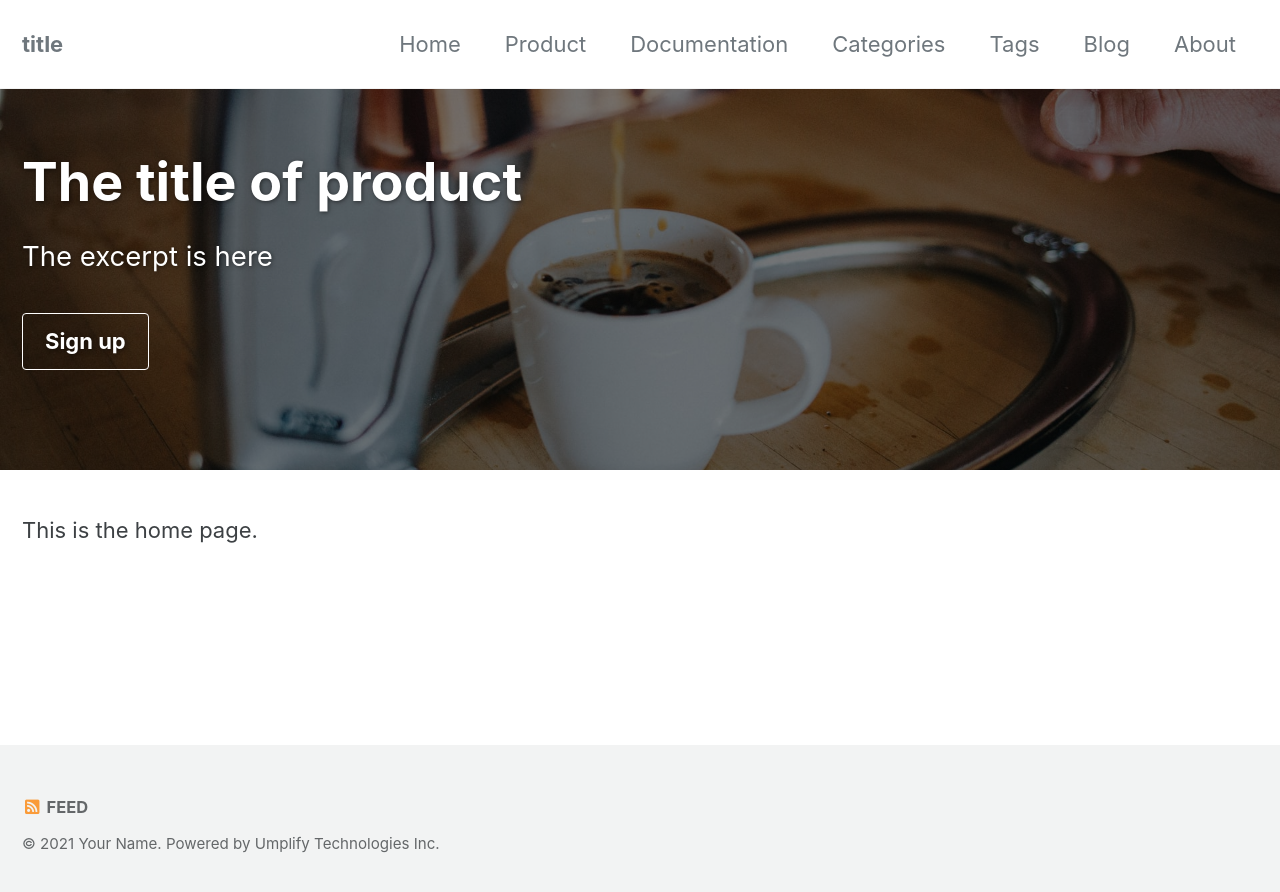
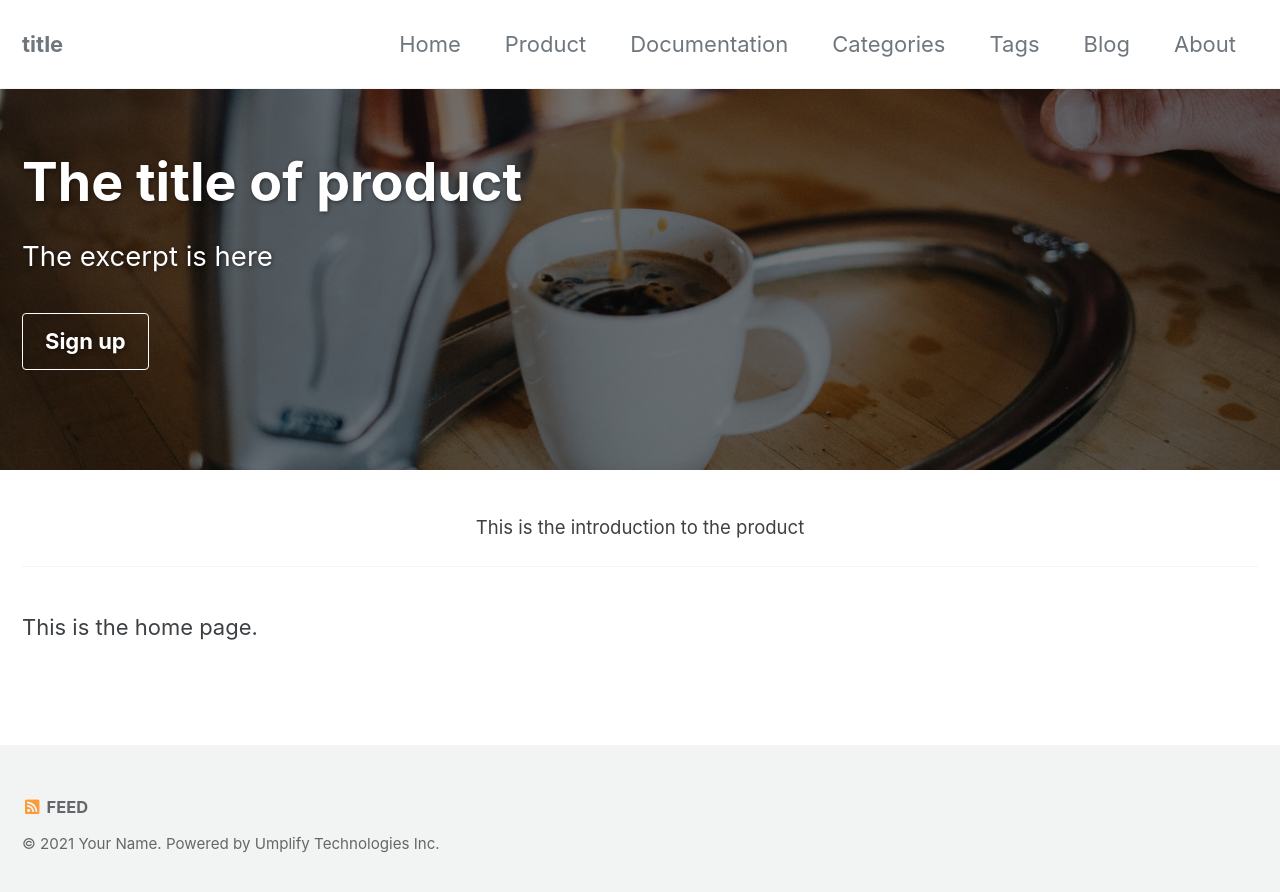
Before and after one commit to DigitalSilo/digitalsilo.github.io, a Jekyll site: the page built from _pages/home.md, in a window 1280 px wide. Shown: the top 892 px of the page. Built offline with Jekyll 4.4.1, drawn with Linux system fonts in a browser that asks for light colours; cached includes are drawn as plain includes.

Commit message:
Added the intro section to the home page #4

```diff
--- a/_pages/home.md
+++ b/_pages/home.md
@@ -14,6 +14,9 @@ header:
     - label: "Sign up"
       url: "/signup"
 excerpt: "The excerpt is here"
+intro:
+  - excerpt: This is the introduction to the product
 ---
+{% include feature_row id="intro" type="center" %}
 
 This is the home page.
```
